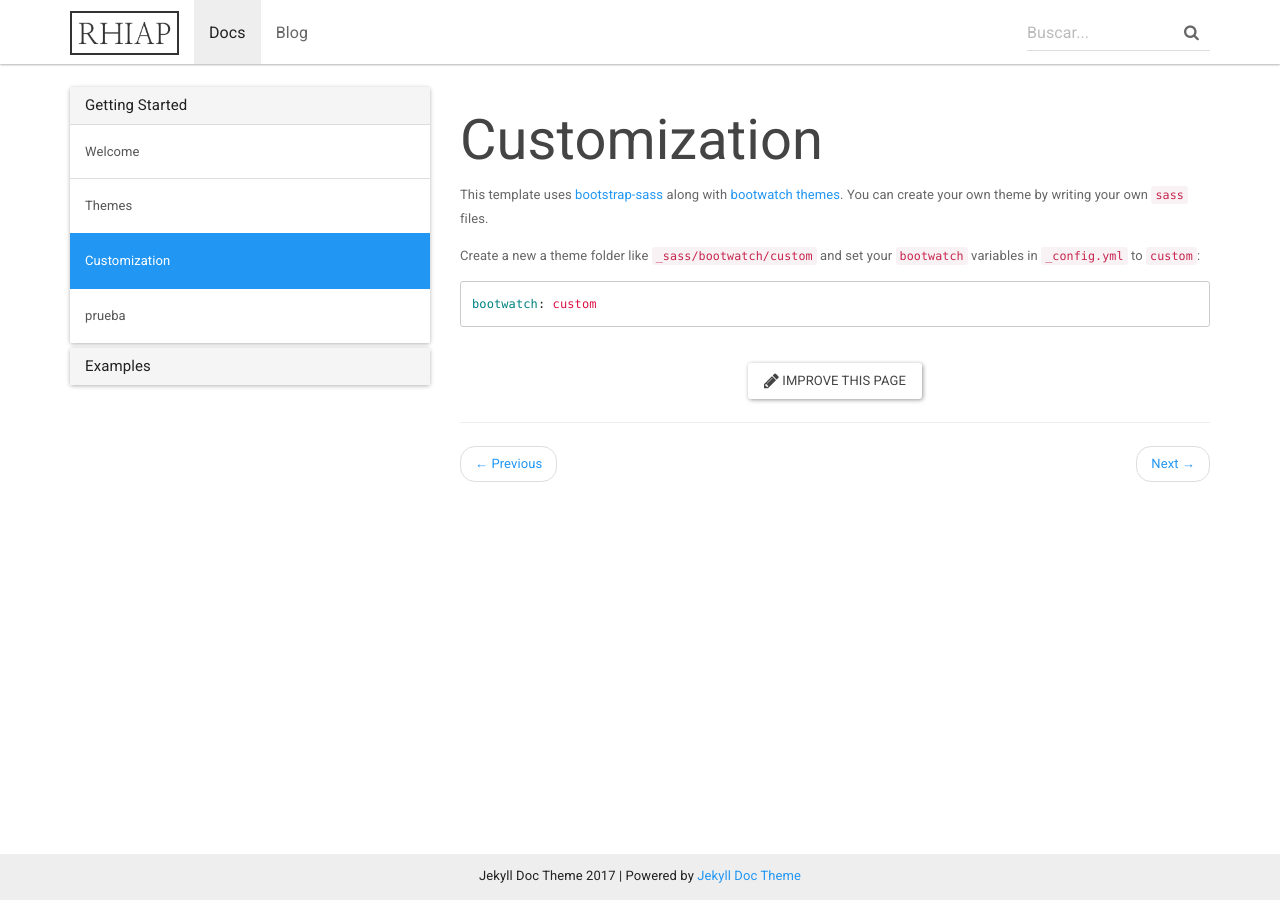
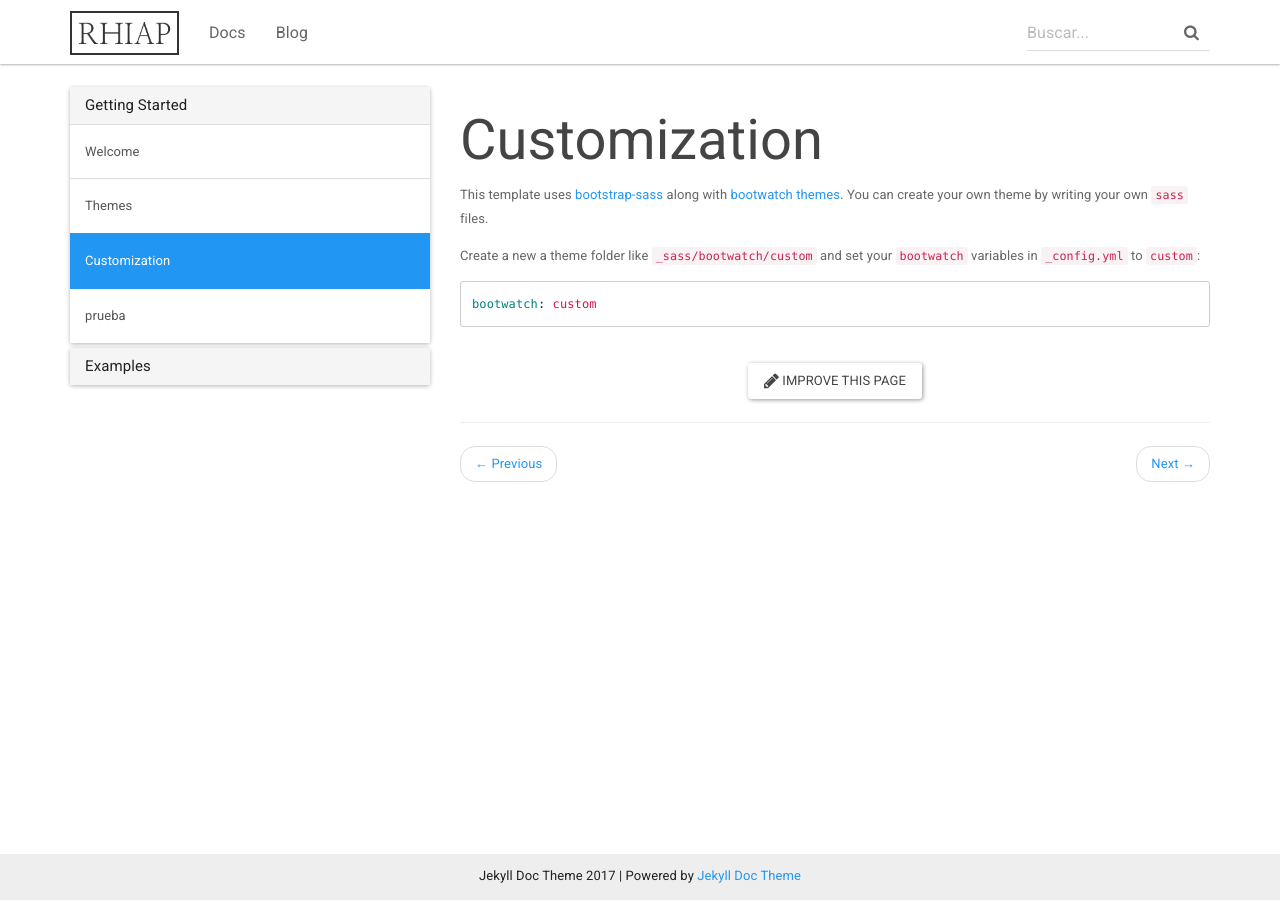
Before and after one commit to RHIAP/RHIAP.github.io, a Jekyll site: the page built from _docs/customization.md, in a window 1280 px wide. Built offline with Jekyll 4.4.1, drawn with Linux system fonts in a browser that asks for light colours; nearby versions of some CDN libraries.

Commit message:
Update topnav.html
d

```diff
--- a/_includes/topnav.html
+++ b/_includes/topnav.html
@@ -13,7 +13,7 @@
         </div>
         <div id="navbar" class="collapse navbar-collapse">
             <ul class="nav navbar-nav">
-                <li {% if page.sectionid=='docs' %} class="active" {% endif %}><a href="{{ "/docs/home/" | prepend: site.baseurl }}">Docs</a></li>
+                <li {% if page.sectionid=='pocs' %} class="active" {% endif %}><a href="{{ "/docs/home/" | prepend: site.baseurl }}">Docs</a></li>
                 <li {% if page.sectionid=='blog' %} class="active" {% endif %}><a href="{{ site.posts.first.url | prepend: site.baseurl }}">Blog</a></li>
             </ul>
             <div class="navbar-right">
```
